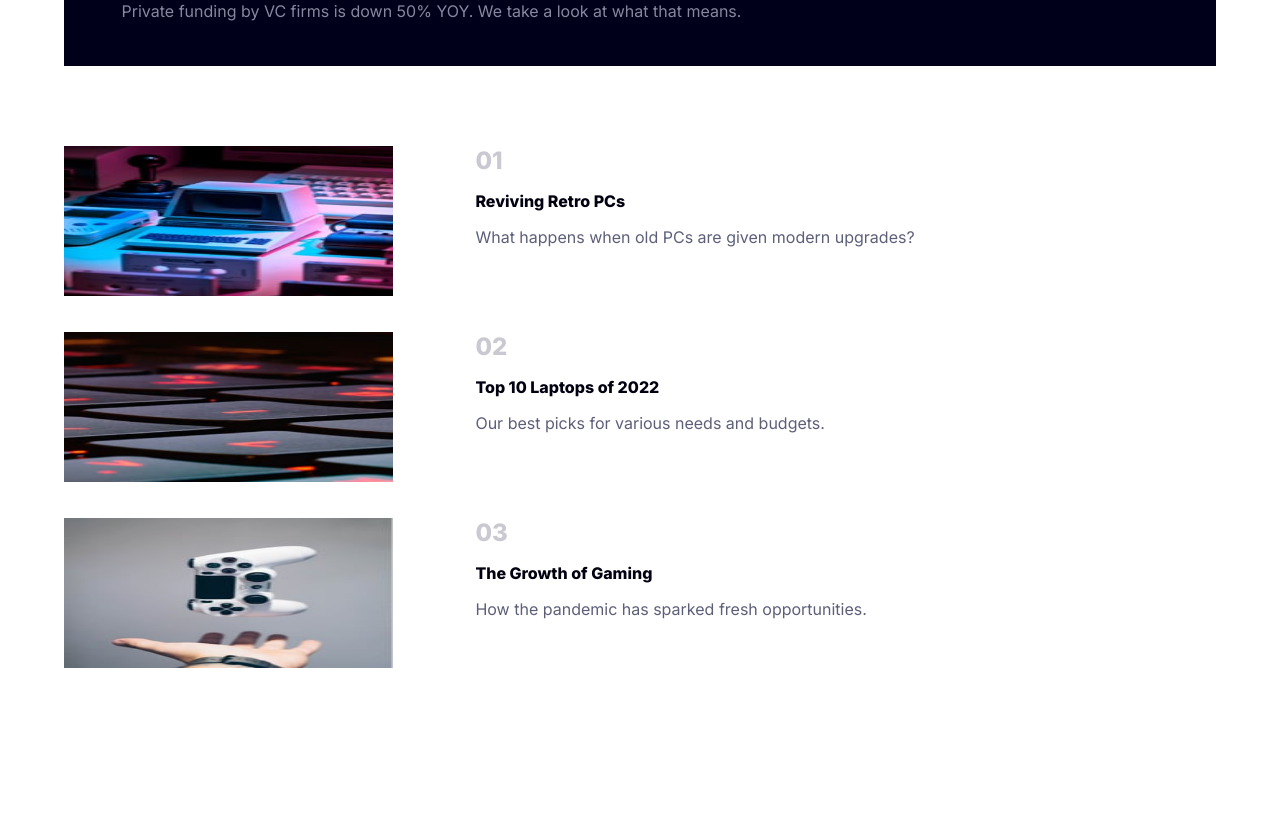
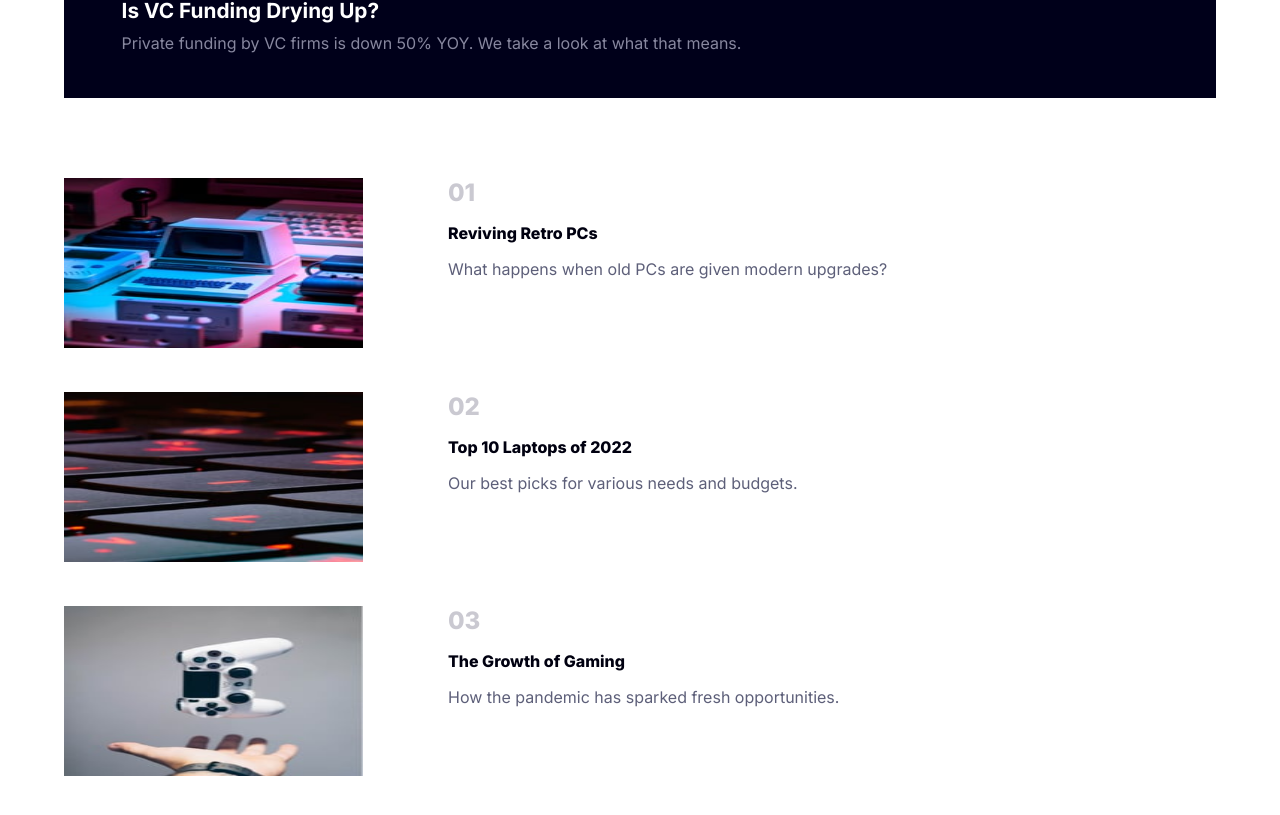
Before and after one commit to OscarAnillo/news-home-page-fe, a React (Create React App) app: page / in a window 1280 px wide. Shown: the part 1309-2124 px from the top of the page. Before the commit the page ends 2029 px from the top, so only its background shows below. Built offline with nearby package versions, Linux system fonts and the light colour scheme.

Commit message:
add tablet query

```diff
--- a/src/App.css
+++ b/src/App.css
@@ -156,3 +156,67 @@ img {
   font-weight: 400;
   font-size: 1rem;
 }
+
+@media(min-width: 760px) {
+  /* NavComponent */
+  .nav {
+    padding: 2em 0;
+  }
+  .inner-menu {
+    width: 80%;
+  }
+  .inner-menu div {
+    top: 40%;
+    left: 20%;
+  }
+  .inner-menu .close {
+    position: relative;
+    top: 3rem;
+    right: -240px;
+  }
+
+  .inner-menu div ul li {
+    font-weight: 700;
+    font-size: 1.1rem;
+    margin: 1.8em 0;
+    text-align: left;
+  }
+
+  /* PicturesComponent */
+  .row {
+    display: flex;
+    align-items: flex-start;
+    justify-content: space-between;
+    text-align: left;
+    margin: 2.5em 0;
+  }
+  .row > div {
+    width: 100%;
+  }
+  .row > div:nth-child(1) {
+    width: 35%;
+  }
+  .row img {
+    width: 100%;
+    height: 170px;
+  }
+  .wrapper {
+    width: 80%;
+    margin: auto;
+  }
+  .wrapper h2 {
+    color: rgb(202, 201, 209);
+    font-weight: 800;
+  }
+  .wrapper h3 {
+    color: rgb(0, 0, 16);
+    font-size: 1rem;
+    margin: 1em 0;
+    font-weight: 800;
+  }
+  .wrapper p {
+    color: hsl(236, 13%, 42%);
+    font-weight: 400;
+    font-size: 1rem;
+  }
+}
```
